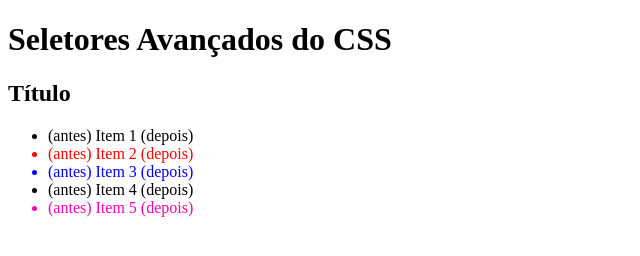
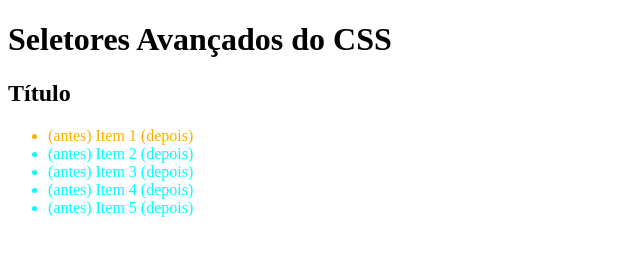
Before and after one commit to Brenopais/curso_onebitcode, a plain HTML site: page 04-Css3/Fundamentoscss/seletores-avancados/index.html in a window 1280 px wide. Shown: the whole page, without its empty margins (0-640 px from the left). Drawn offline with Linux system fonts and the light colour scheme.

Commit message:
Estudo Diario

```diff
--- a/04-Css3/Fundamentoscss/seletores-avancados/style.css
+++ b/04-Css3/Fundamentoscss/seletores-avancados/style.css
@@ -18,7 +18,7 @@ li::after {
   content: " (depois)";
 }
 
-elemento, respectivamente:
+/* elemento, respectivamente: */
 li:first-child {
     color: rgb(255, 174, 0);
 }
@@ -26,8 +26,7 @@ li:first-child {
 li:last-child {
     color: rgb(255, 0, 179);
 }
-
-o usamos para estilizar os filhos que não são o primeiro:
+/* o usamos para estilizar os filhos que não são o primeiro: */
 li:not(:first-child) {
     color: rgb(0, 255, 255);
 }
```
